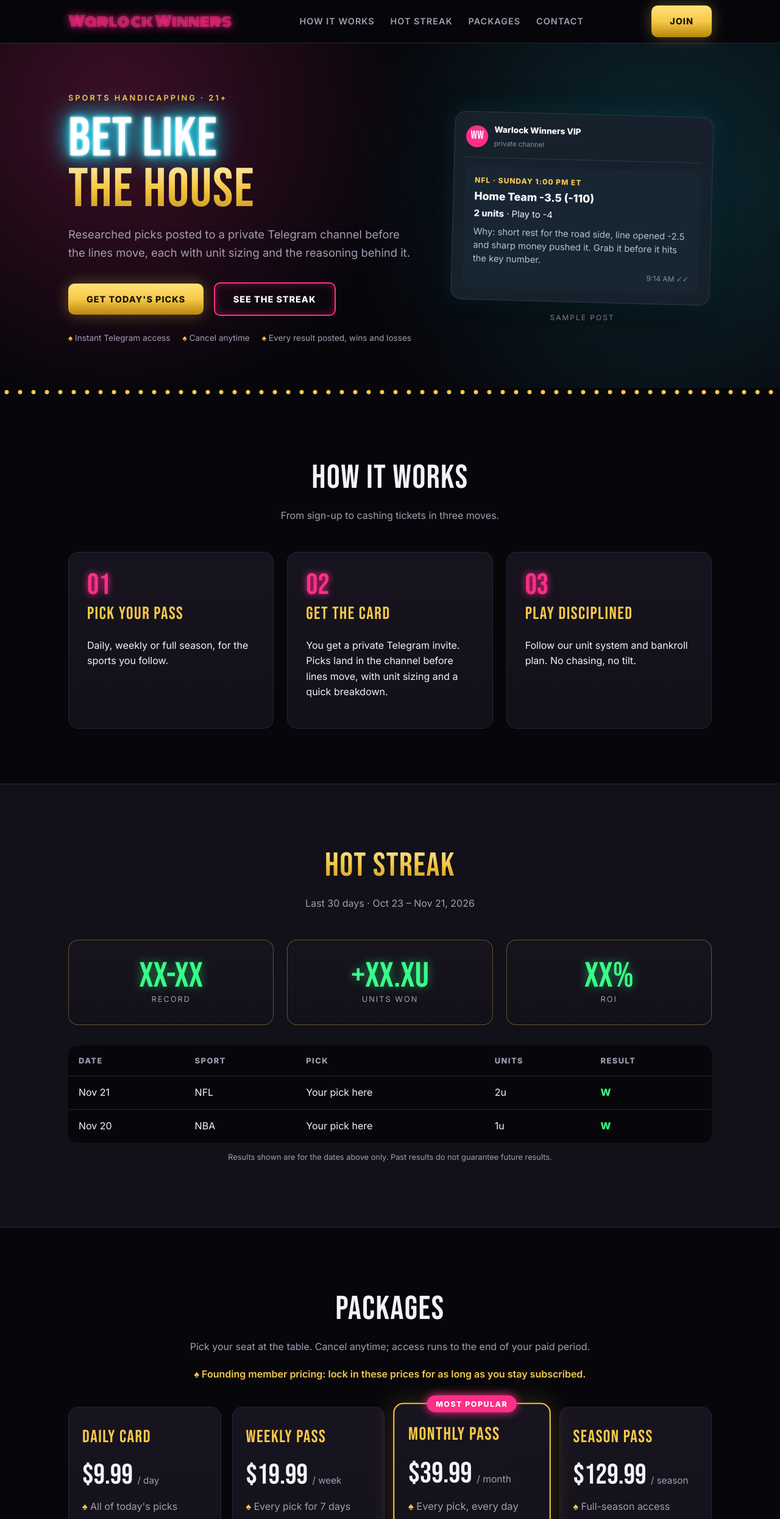
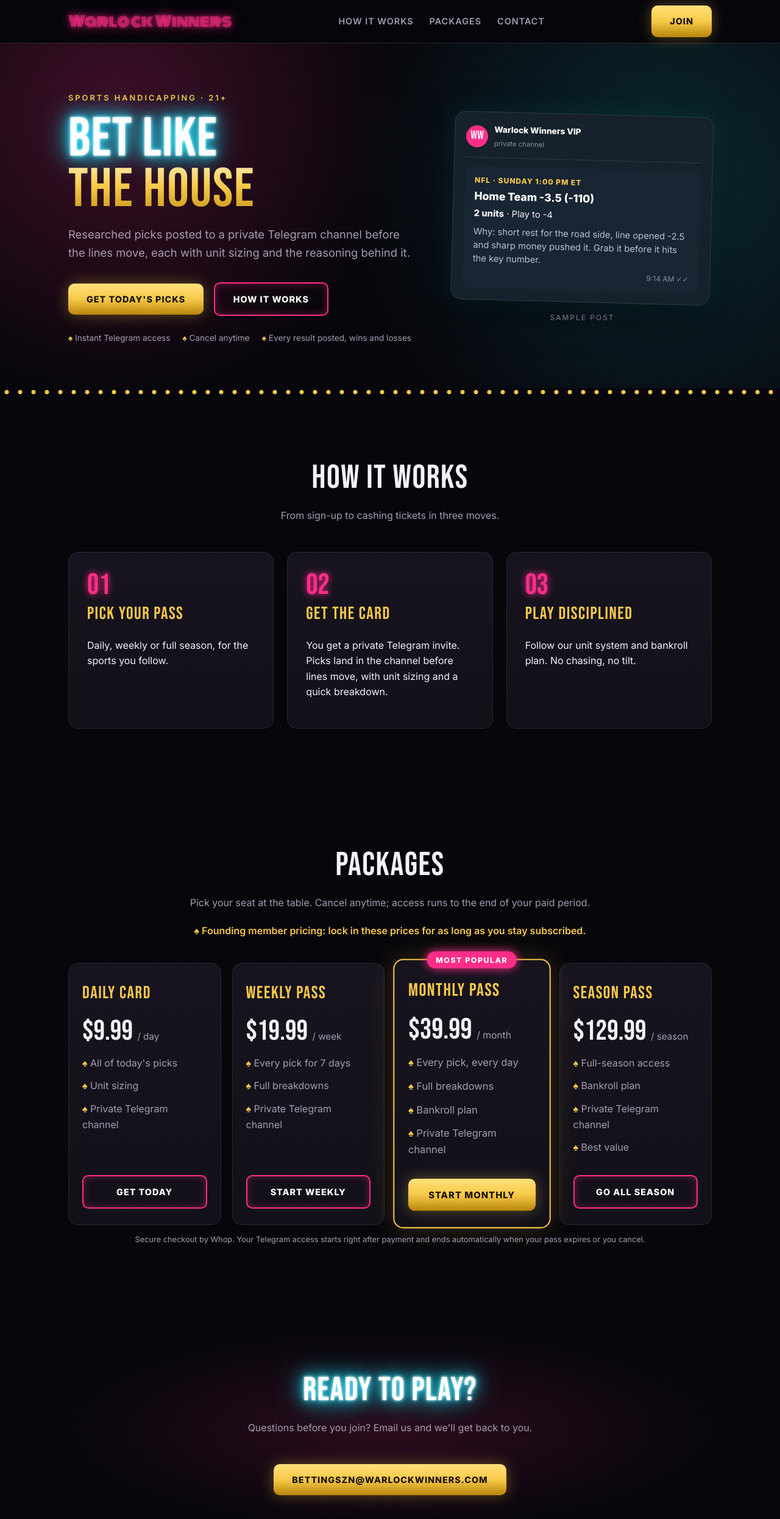
Before and after one commit to hapakolea/WarlockWinners, a plain HTML site: page index.html in a window 1280 px wide. Shown: the top 2491 px of the page at 61% size. Drawn offline with Linux system fonts and the light colour scheme.

Commit message:
Hide Hot Streak until real record is in (preview with ?preview)
Co-Authored-By: Claude Opus 5.5 <noreply@anthropic.com>
Claude-Session: https://claude.ai/code/session_01SjP1uM7hjEb2ZEPgcvG3DA

```diff
--- a/index.html
+++ b/index.html
@@ -123,7 +123,7 @@
       <a class="logo" href="#">Warlock Winners</a>
       <ul>
         <li><a href="#how">How It Works</a></li>
-        <li><a href="#record">Hot Streak</a></li>
+        <li id="nav-record" hidden><a href="#record">Hot Streak</a></li>
         <li><a href="#packages">Packages</a></li>
         <li><a href="#contact">Contact</a></li>
       </ul>
@@ -139,7 +139,7 @@
           <h1><span class="neon">Bet Like</span><br><span class="goldtxt">The House</span></h1>
           <p>Researched picks posted to a private Telegram channel before the lines move, each with unit sizing and the reasoning behind it.</p>
           <a class="btn btn-gold" href="#packages">Get Today's Picks</a>
-          <a class="btn btn-ghost" href="#record">See The Streak</a>
+          <a class="btn btn-ghost" href="#how">How It Works</a>
           <ul class="trust"><li>Instant Telegram access</li><li>Cancel anytime</li><li>Every result posted, wins and losses</li></ul>
         </div>
         <div aria-label="Sample pick as it appears in the members' Telegram channel">
@@ -171,7 +171,8 @@
       </div>
     </section>
 
-    <section id="record" class="record">
+    <!-- Hidden until the record below is real; preview with ?preview. To publish: remove `hidden` here and on #nav-record. -->
+    <section id="record" class="record" hidden>
       <div class="wrap">
         <h2 class="goldtxt">Hot Streak</h2>
         <!-- TODO: set the real date range and numbers for the window you show -->
@@ -242,7 +243,7 @@
         </div>
       </div>
     </section>
-    <script>if (location.search.includes('preview')) document.getElementById('testimonials').hidden = false;</script>
+    <script>if (location.search.includes('preview')) for (const id of ['testimonials', 'record', 'nav-record']) document.getElementById(id).hidden = false;</script>
 
     <section id="contact" class="contact">
       <div class="wrap">
```
